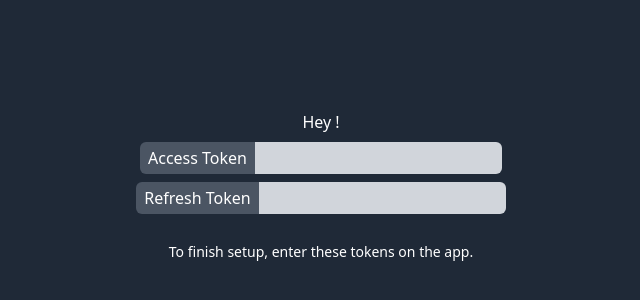
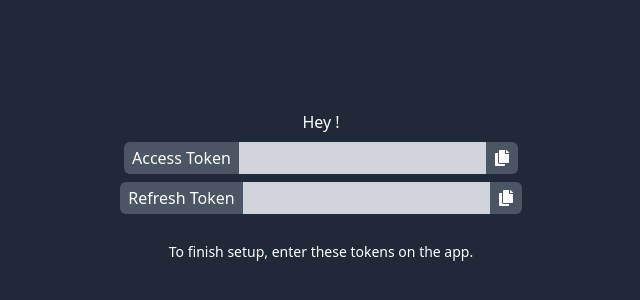
Before and after one commit to maael/giveaway-o-tron, a Next.js app in the folder web/: page / in a window 1280 px wide. Shown: the part 214-514 px from the top of the page, without its empty margins (319-959 px from the left). Built offline with nearby package versions, Linux system fonts and the light colour scheme; no server answers.

Commit message:
web: Hide tokens, add scaffold for web entry

```diff
--- a/web/package.json
+++ b/web/package.json
@@ -29,7 +29,8 @@
     "next-auth": "^4.10.3",
     "next-seo": "^5.4.0",
     "react": "^18.0.0",
-    "react-dom": "^18.0.0"
+    "react-dom": "^18.0.0",
+    "react-icons": "^4.4.0"
   },
   "devDependencies": {
     "@babel/core": "^7.17.9",
--- /dev/null
+++ b/web/src/components/hooks/useCopyToClipboard.ts
@@ -0,0 +1,50 @@
+import * as React from 'react'
+
+const useCopyToClipboard = (text: string, options: { resetTimeout: number } = { resetTimeout: 1000 }) => {
+  const copyToClipboard = (str) => {
+    const el = document.createElement('textarea')
+    el.value = str
+    el.setAttribute('readonly', '')
+    el.style.position = 'absolute'
+    el.style.left = '-9999px'
+    document.body.appendChild(el)
+    const rangeCount = document.getSelection()?.rangeCount || 0
+    const selected = rangeCount > 0 ? document.getSelection()?.getRangeAt(0) : false
+    el.select()
+    const success = document.execCommand('copy')
+    document.body.removeChild(el)
+    if (selected) {
+      document.getSelection()?.removeAllRanges()
+      document.getSelection()?.addRange(selected)
+    }
+    return success
+  }
+
+  const mounted = React.useRef(false)
+  const resetTimer = React.useRef<NodeJS.Timeout | undefined>()
+
+  const [copied, setCopied] = React.useState(false)
+
+  React.useEffect(() => {
+    mounted.current = true
+    return () => {
+      if (resetTimer.current) clearTimeout(resetTimer.current)
+      mounted.current = false
+    }
+  }, [])
+  const copy = React.useCallback(() => {
+    if (resetTimer.current) clearTimeout(resetTimer.current)
+    setCopied(copyToClipboard(text))
+    resetTimer.current = setTimeout(() => setCopied(false), options.resetTimeout)
+  }, [text, options.resetTimeout])
+  React.useEffect(
+    () => () => {
+      setCopied(false)
+    },
+    [text]
+  )
+
+  return [copied, copy] as const
+}
+
+export default useCopyToClipboard
--- /dev/null
+++ b/web/src/functions/giveaways/all/get.ts
@@ -0,0 +1,7 @@
+import { NextApiHandler } from 'next'
+
+const handler: NextApiHandler = async (req, res) => {
+  res.json({ data: [] })
+}
+
+export default handler
--- /dev/null
+++ b/web/src/functions/giveaways/all/post.ts
@@ -0,0 +1,7 @@
+import { NextApiHandler } from 'next'
+
+const handler: NextApiHandler = async (req, res) => {
+  res.json({ data: [] })
+}
+
+export default handler
--- /dev/null
+++ b/web/src/functions/giveaways/index.ts
@@ -0,0 +1,17 @@
+import allGET from './all/get'
+import allPOST from './all/post'
+import oneGET from './one/get'
+import onePATCH from './one/patch'
+import oneDELETE from './one/delete'
+
+export default {
+  one: {
+    get: oneGET,
+    patch: onePATCH,
+    delete: oneDELETE,
+  },
+  all: {
+    get: allGET,
+    post: allPOST,
+  },
+}
--- /dev/null
+++ b/web/src/functions/giveaways/one/delete.ts
@@ -0,0 +1,7 @@
+import { NextApiHandler } from 'next'
+
+const handler: NextApiHandler = async (req, res) => {
+  res.json({ data: [] })
+}
+
+export default handler
--- /dev/null
+++ b/web/src/functions/giveaways/one/get.ts
@@ -0,0 +1,7 @@
+import { NextApiHandler } from 'next'
+
+const handler: NextApiHandler = async (req, res) => {
+  res.json({ data: [] })
+}
+
+export default handler
--- /dev/null
+++ b/web/src/functions/giveaways/one/patch.ts
@@ -0,0 +1,7 @@
+import { NextApiHandler } from 'next'
+
+const handler: NextApiHandler = async (req, res) => {
+  res.json({ data: [] })
+}
+
+export default handler
--- /dev/null
+++ b/web/src/pages/api/giveaway/[[...slug]].ts
@@ -0,0 +1,24 @@
+import { NextApiHandler } from 'next'
+import giveawayMethods from '../../../functions/giveaways'
+
+const methods: Partial<Record<`[${'all' | 'one'}][${'GET' | 'POST' | 'DELETE' | 'PATCH'}]`, NextApiHandler>> = {
+  '[all][GET]': giveawayMethods.all.get,
+  '[one][GET]': giveawayMethods.one.get,
+  '[all][POST]': giveawayMethods.all.post,
+  '[one][DELETE]': giveawayMethods.one.delete,
+  '[one][PATCH]': giveawayMethods.one.patch,
+}
+
+const handler: NextApiHandler = async (req, res) => {
+  const slug = req.query.slug as string[] | undefined
+  const methodId = `[${slug ? 'one' : 'all'}][${req.method}]`
+  console.info('[methodId]', methodId)
+  const method = methods[methodId]
+  if (method) {
+    method(req, res)
+  } else {
+    res.status(401).json({ error: 'Not implemented' })
+  }
+}
+
+export default handler
--- a/web/src/pages/index.tsx
+++ b/web/src/pages/index.tsx
@@ -1,6 +1,8 @@
 import * as React from 'react'
 import Image from 'next/image'
 import { useSession, signIn } from 'next-auth/react'
+import { FaCheck, FaCopy } from 'react-icons/fa'
+import useCopyToClipboard from '~/components/hooks/useCopyToClipboard'
 
 export default function Index() {
   const session = useSession()
@@ -9,6 +11,8 @@ export default function Index() {
       signIn('twitch')
     }
   }, [session.status])
+  const [copiedAccessToken, copyAccessToken] = useCopyToClipboard((session.data as any)?.accessToken)
+  const [copiedRefreshToken, copyRefreshToken] = useCopyToClipboard((session.data as any)?.refreshToken)
   return (
     <div className="bg-gray-800 text-white flex flex-col gap-2 justify-center items-center">
       {session.status === 'loading' ? null : (
@@ -18,18 +22,26 @@ export default function Index() {
           <div className="flex flex-row">
             <div className="px-2 py-1 bg-gray-600 rounded-l-md">Access Token</div>
             <input
-              className="px-2 py-1 bg-gray-300 rounded-r-md text-gray-800 overflow-ellipsis"
+              className="px-2 py-1 bg-gray-300 text-gray-800 overflow-ellipsis"
               readOnly
               value={(session.data as any)?.accessToken}
+              type="password"
             />
+            <button className="px-2 py-1 bg-gray-600 rounded-r-md hover:bg-gray-700" onClick={() => copyAccessToken()}>
+              {copiedAccessToken ? <FaCheck /> : <FaCopy />}
+            </button>
           </div>
           <div className="flex flex-row">
             <div className="px-2 py-1 bg-gray-600 rounded-l-md">Refresh Token</div>
             <input
-              className="px-2 py-1 bg-gray-300 rounded-r-md text-gray-800 overflow-ellipsis"
+              className="px-2 py-1 bg-gray-300 text-gray-800 overflow-ellipsis"
               readOnly
               value={(session.data as any)?.refreshToken}
+              type="password"
             />
+            <button className="px-2 py-1 bg-gray-600 rounded-r-md hover:bg-gray-700" onClick={() => copyRefreshToken()}>
+              {copiedRefreshToken ? <FaCheck /> : <FaCopy />}
+            </button>
           </div>
           <div className="mt-5 text-sm">To finish setup, enter these tokens on the app.</div>
         </>
```
Also changed, not shown: 1 other file (tests, documents, lock files or other folders).
